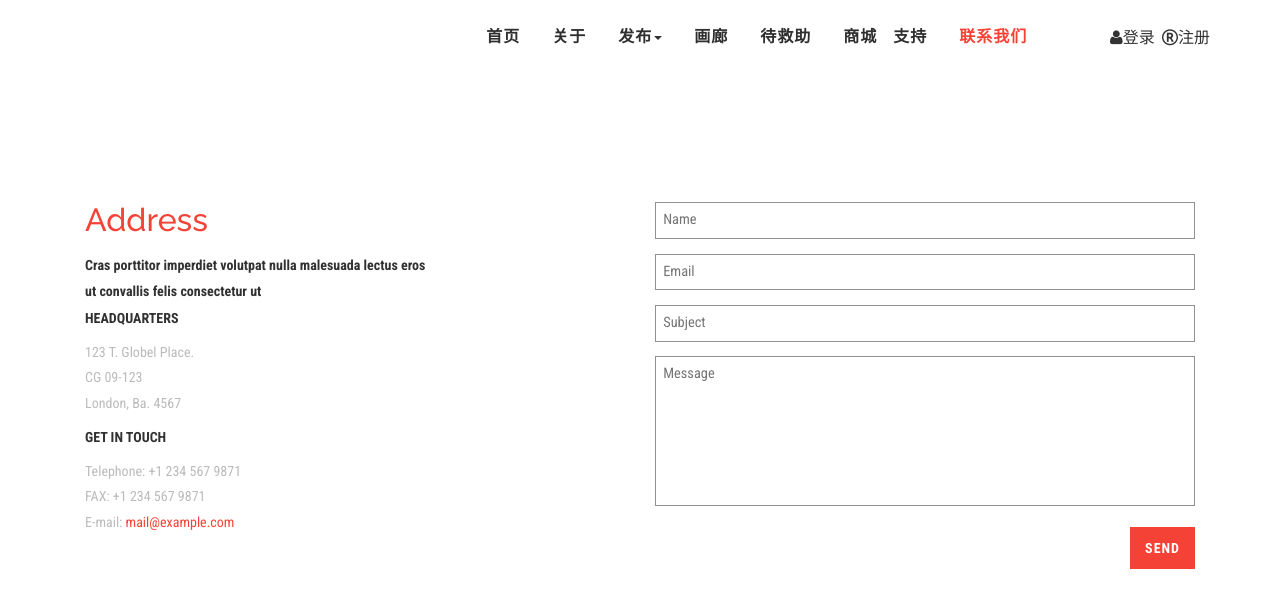
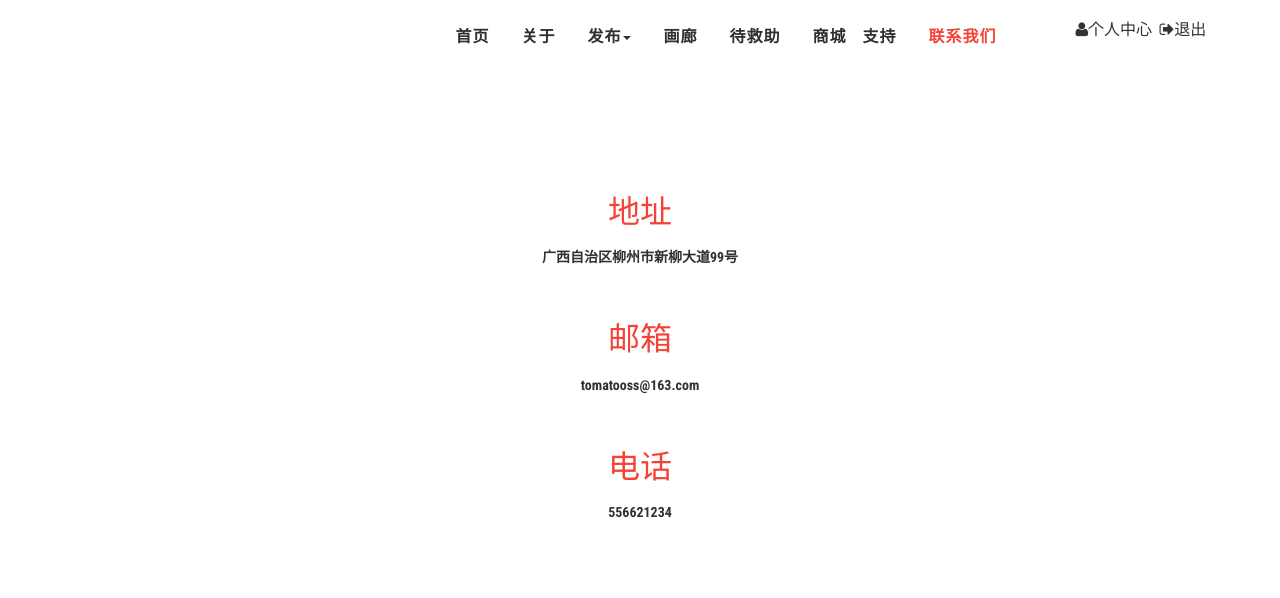
Before and after one commit to Pitaya8/PitahayaPC, a plain HTML site: page contact.html in a window 1280 px wide. Shown: the part 319-917 px from the top of the page. Drawn offline with Linux system fonts and the light colour scheme.

Commit message:
完成“联系我们”页面

```diff
--- a/contact.html
+++ b/contact.html
@@ -43,6 +43,7 @@
   <script src="https://oss.maxcdn.com/libs/html5shiv/3.7.0/html5shiv.js"></script>
   <![endif]-->
   <link rel="stylesheet" href="./css/index.css">
+  <link rel="stylesheet" href="./css/contact.css">
 </head>
 <body>
 <!--登录弹窗-->
@@ -127,8 +128,8 @@
           <ul>
             <li><a title="个人中心" id="personalInfo"><i class="fa fa-user">个人中心</i></a></li>
             <li><a title="登录" id="login"><i class="fa fa-user">登录</i></a></li>
-            <li></li>
-            <li><a href="register.html" title="注册"><i class="fa fa-registered">注册</i></a></li>
+            <li><a href="#" title="退出" id="signout"><i class="fa fa-sign-out">退出</i></a></li>
+            <li><a href="register.html" title="注册" id="register"><i class="fa fa-registered">注册</i></a></li>
           </ul>
         </div>
         <div class="clearfix"></div>
@@ -143,31 +144,18 @@
   <!-- container -->
   <div class="container">
     <div class="mail-grids">
-      <div class="col-md-6 mail-grid-left">
-        <h3>Address</h3>
-        <h5>Cras porttitor imperdiet volutpat nulla malesuada lectus eros
-          <span>ut convallis felis consectetur ut </span></h5>
-        <h4>Headquarters</h4>
-        <p>123 T. Globel Place.
-          <span>CG 09-123</span>
-          London, Ba. 4567
-        </p>
-        <h4>Get In Touch</h4>
-        <p>Telephone: +1 234 567 9871
-          <span>FAX: +1 234 567 9871</span>
-          E-mail: <a href="mailto:info@example.com">mail@example.com</a>
-        </p>
-      </div>
-      <div class="col-md-6 contact-form">
-        <form action="#" method="post">
-          <input type="text" name="Name" placeholder="Name" required="">
-          <input type="email" name="Email" placeholder="Email" required="">
-          <input type="text" name="Subject" placeholder="Subject" required="">
-          <textarea name="Message" placeholder="Message" required=""></textarea>
-          <input type="submit" value="SEND">
-        </form>
+      <div class="mail-grid-left">
+        <h3>地址</h3>
+        <h5>广西自治区柳州市新柳大道99号</h5><br>
+        <h3>邮箱</h3>
+        <h5>tomatooss@163.com</h5><br>
+        <h3>电话</h3>
+        <h5>556621234</h5>
       </div>
       <div class="clearfix"></div>
+    </div>
+    <div class="supportPageMainBottomImg">
+      <img src="https://www.catchat.org/images/home/cnh_seecats_670.jpg" alt="">
     </div>
   </div>
   <!-- //container -->
--- /dev/null
+++ b/css/contact.less
@@ -0,0 +1,16 @@
+.contact-top{
+  .container{
+    .mail-grids{
+      .mail-grid-left{
+        text-align: center;
+        h5{
+          margin-bottom: 2em;
+        }
+      }
+    }
+    .supportPageMainBottomImg{
+      text-align: center;
+      margin-top: 6em;
+    }
+  }
+}
--- a/js/login.js
+++ b/js/login.js
@@ -1,23 +1,43 @@
-let status=1;
+let status = 1;
 $(function () {
   console.log('页面')
- $('#overCurtain').css('height',$(document).height()+'px')
+  $('#overCurtain').css('height', $(document).height() + 'px')
 
 });
+/*
+* 点击登录
+* */
 $("#login").click(function () {
   $(".hide-center").fadeIn("slow");
-  $('#overCurtain').css('display','block')
+  $('#overCurtain').css('display', 'block')
   $(".overCurtain").fadeIn("slow");
 })
+/*
+* 关闭登录窗口
+* */
 $("#close").click(function () {
   $(".hide-center").fadeOut("fast")
-  $(".hide-center").css('display','none')
+  $(".hide-center").css('display', 'none')
   // $(".overCurtain").fadeOut("slow")
-  $('#overCurtain').css('display','none')
+  $('#overCurtain').css('display', 'none')
 })
-if(status){
-  $('#personalInfo').css('display','none');
-}else{
-  $('#personalInfo').css('display','inline-block');
-  $("#login").css('display','none')
+/*
+* 点击退出
+* */
+$('#signout').click(function(){
+  status=0;
+  StatusOptions(status)
+})
+StatusOptions(status);
+function StatusOptions(type){
+  if (type) {
+    $('#personalInfo').css('display', 'inline-block');
+    $("#login").css('display', 'none')
+    $('#register').css('display', 'none')
+  } else {
+    $('#personalInfo').css('display', 'none');
+    $('#signout').css('display', 'none')
+    $("#login").css('display', 'inline-block')
+    $('#register').css('display', 'inline-block')
+  }
 }
```
Also changed, not shown: about.html (+2 -2 lines), blog.html (+2 -2 lines), detail.html (+2 -2 lines), gallery.html (+8 -8 lines), good.html (+2 -5 lines), icons.html (+2 -2 lines), index.html (+2 -2 lines), publish.html (+2 -2 lines), shopcart.html (+8 -5 lines), single.html (+2 -2 lines), support.html (+2 -2 lines), typography.html (+2 -2 lines), css/contact.css (added), 1 other file.
